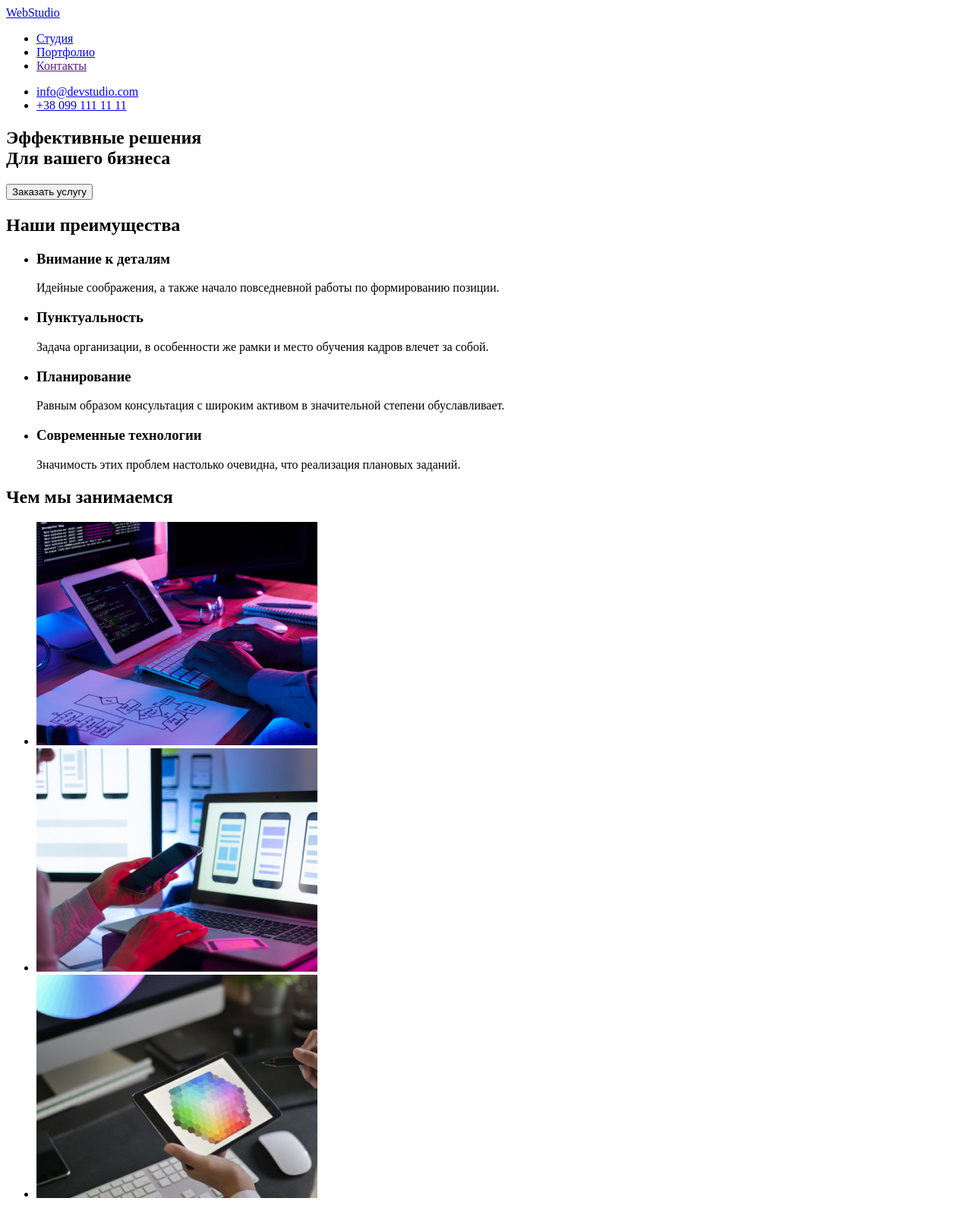
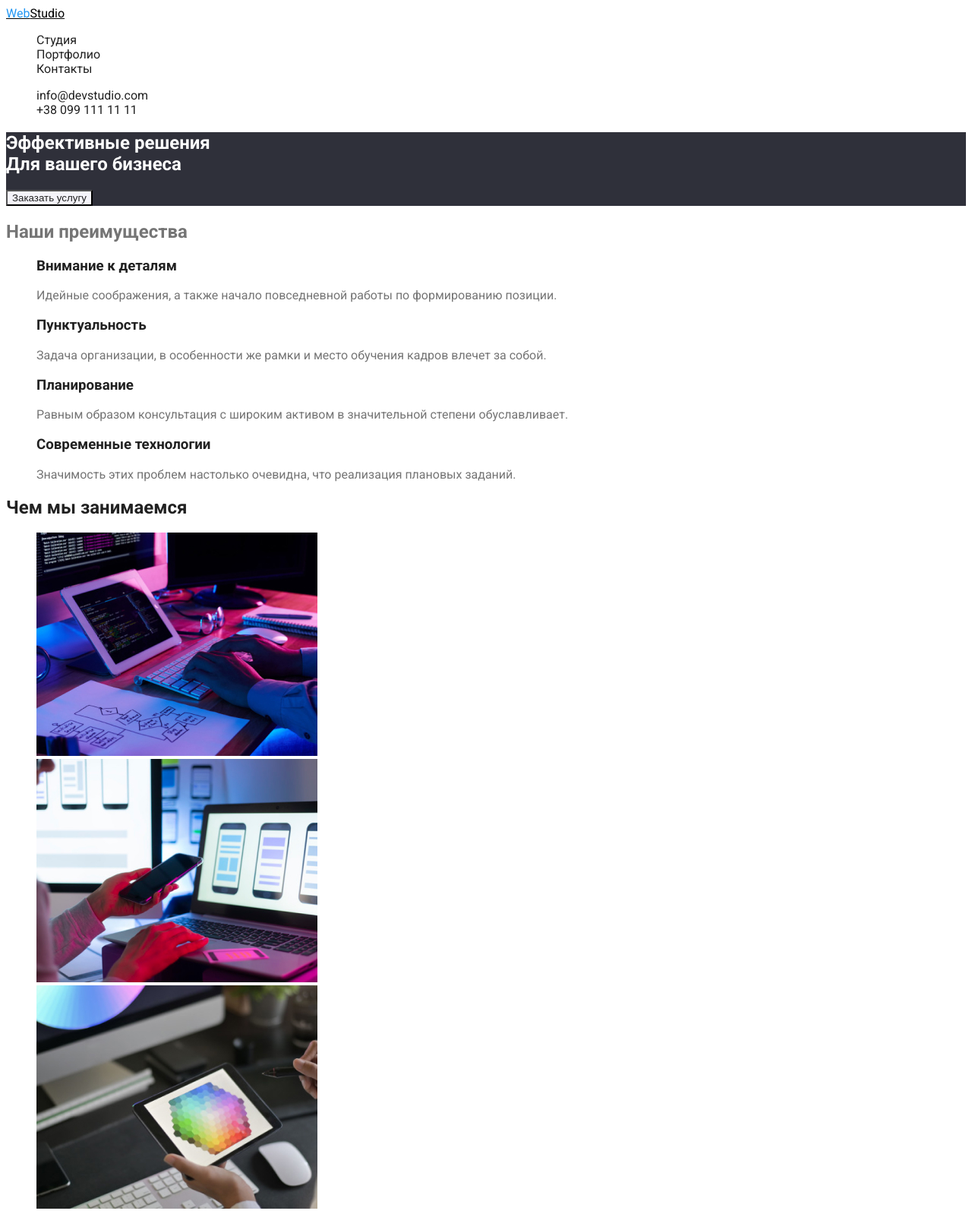
Before and after one commit to Urichcool/goit-markup-hw-02, a plain HTML site: page index.html in a window 1280 px wide. Shown: the top 1598 px of the page at 76% size. Drawn offline with Linux system fonts and the light colour scheme.

Commit message:
Оформлення-Кольорів

```diff
--- /dev/null
+++ b/css/styles.css
@@ -0,0 +1,163 @@
+/* webstudio */
+
+:root{
+--primary-text-color:#757575;
+--title-text-color: #212121;
+--accent-color: #2196F3;
+--primary-white-color: #FFFFFF;
+--primary-bg-color:#FFFFFF;
+--secondary-bg-color:#2F303A;
+--secondary-white-color:#F5F4FA;
+}
+
+body{
+    background-color:var(--primary-bg-color);
+    color: var(--primary-text-color)  ;
+    font-family:Roboto,sans-serif;}
+
+.list{
+    list-style:none;
+}
+/* Основной Цвет Серый #757575 */
+/* Вторичный Цвет #212121  */
+/* Белый #FFFFFF */
+/* Вторичный белый #F5F4FA */
+/* Акценты #2196F3  */
+
+/* header */
+
+.page-header{
+
+}
+/* logo */
+.header-logo {
+color: #000000;
+}
+
+.header-logo:hover, .header-logo:focus{
+    color:var(--accent-color);
+}
+
+.header-logo-color{
+    color: var(--accent-color);
+
+}
+
+/* site-nav */
+
+.site-nav .header-link{
+    color:var(--title-text-color) ;
+    text-decoration: none;
+
+}
+
+.site-nav .header-link:hover, .site-nav .header-link:focus {
+    color:var(--accent-color) ;
+}
+
+/*header-contacts */
+
+.header-contacts .header-link{
+color:var(--title-text-color);
+text-decoration: none;
+}
+
+.header-contacts .header-link:hover, .header-contacts .header-link:focus{
+    color:var(--accent-color);
+}
+
+/* hero */
+
+.hero{
+    background-color:var(--secondary-bg-color) ;
+}
+
+.hero-title{
+    color:var(--primary-white-color) ;
+}
+
+.button {
+    color: var(--title-text-color);
+    background-color:var(--secondary-white-color);
+    cursor: pointer;
+}
+
+.button:hover,.button:focus{
+    color:var(--secondary-white-color);
+    background-color: var(--accent-color);
+}
+
+/* features */
+.features{
+
+}
+
+.features-title{
+    color: var(--title-text-color);
+}
+
+.features-text{
+
+}
+
+/* activites */
+.activites{
+
+}
+
+.activites-title{
+    color: var(--title-text-color);
+}
+
+/* crew */
+
+.crew{
+background-color:var(--secondary-white-color) ;
+}
+
+.crew-title{
+    color:var(--title-text-color) ;
+}
+
+.crew-text{
+
+}
+
+/* footer */
+
+.page-footer{
+    background-color: var(--secondary-bg-color);
+}
+
+.footer-logo{
+    color: var(--primary-white-color);
+    text-decoration: none;
+}
+
+.footer-logo:hover,.footer-logo:focus{
+    color: var(--accent-color);
+}
+
+.footer-logo-color{
+    color: var(--accent-color);
+}
+
+.footer-adress{
+    color: var(--primary-white-color);
+    text-decoration: none;
+}
+
+.footer-adress:hover, .footer-adress:focus{
+    color: var(--accent-color);
+}
+
+.footer-link{
+    color: rgba(255, 255, 255,0.6) ;
+    text-decoration: none;
+
+}
+
+.footer-link:hover, .footer-link:focus{
+    color: var(--accent-color);
+
+}
--- a/index.html
+++ b/index.html
@@ -6,6 +6,7 @@
     <meta http-equiv="X-UA-Compatible" content="IE=edge">
     <meta name="viewport" content="width=device-width, initial-scale=1.0">
     <title>Web Studio</title>
+    <link rel="stylesheet" href="css/styles.css">
     <link rel="preconnect" href="https://fonts.googleapis.com">
     <link rel="preconnect" href="https://fonts.gstatic.com" crossorigin>
     <link href="https://fonts.googleapis.com/css2?family=Raleway:wght@700&family=Roboto:wght@400;500;700;900&display=swap"
@@ -13,67 +14,67 @@
 
 </head>
 <body>
-    <header>
+    <header class="page-header">
 
     <nav>
-        <a href="index.html">
-         WebStudio
+        <a class="header-logo" href="index.html">
+      <span class="header-logo-color">Web</span>Studio
         </a>
 
-    <ul>
-        <li><a href="index.html">Студия</a></li>
-        <li><a href="portfolio.html">Портфолио</a></li>
-        <li><a href="">Контакты</a></li>
+    <ul class="site-nav list">
+        <li><a href="index.html" class="header-link">Студия</a></li>
+        <li><a href="portfolio.html" class="header-link">Портфолио</a></li>
+        <li><a href="" class="header-link">Контакты</a></li>
     </ul>
 
     </nav>
 
-        <ul>
-        <li><a href="mailto:info@devstudio.com">info@devstudio.com</a></li>
-        <li><a href="tel:+380991111111">+38 099 111 11 11</a></li>
+        <ul class="header-contacts list">
+        <li><a href="mailto:info@devstudio.com" class="header-link">info@devstudio.com</a></li>
+        <li><a href="tel:+380991111111" class="header-link">+38 099 111 11 11</a></li>
     </ul>
     </header>
 
 <main>
 
-    <section>
-        <h1>Эффективные решения <br/>Для вашего бизнеса</h1>
-        <button type="button">Заказать услугу</button>
+    <section class="hero">
+        <h1 class="hero-title">Эффективные решения <br/>Для вашего бизнеса</h1>
+        <button class="button" type="button">Заказать услугу</button>
     </section>
 
 
-    <section>
+    <section class="features">
 
     <h2>Наши преимущества</h2>
 
-<ul>
+<ul class="list">
     <li>
-        <h3>Внимание к деталям</h3>
-        <p>Идейные соображения, а также начало повседневной работы по формированию позиции.</p>
+        <h3 class="features-title">Внимание к деталям</h3>
+        <p class="features-text">Идейные соображения, а также начало повседневной работы по формированию позиции.</p>
     </li>
 
     <li>
-        <h3>Пунктуальность</h3>
-        <p>Задача организации, в особенности же рамки и место обучения кадров влечет за собой.</p>
+        <h3 class="features-title">Пунктуальность</h3>
+        <p class="features-text">Задача организации, в особенности же рамки и место обучения кадров влечет за собой.</p>
     </li>
 
     <li>
-        <h3>Планирование</h3>
-        <p>Равным образом консультация с широким активом в значительной степени обуславливает.</p>
+        <h3 class="features-title">Планирование</h3>
+        <p class="features-text">Равным образом консультация с широким активом в значительной степени обуславливает.</p>
     </li>
 
     <li>
-        <h3>Современные технологии</h3>
-        <p>Значимость этих проблем настолько очевидна, что реализация плановых заданий.</p>
+        <h3 class="features-title">Современные технологии</h3>
+        <p class="features-text">Значимость этих проблем настолько очевидна, что реализация плановых заданий.</p>
     </li>
 
 </ul>
     </section>
 
 
-    <section>
-        <h2>Чем мы занимаемся</h2>
-<ul>
+    <section class="activites">
+        <h2 class="activites-title">Чем мы занимаемся</h2>
+<ul class="list">
         <li><img src="images/box1.jpg" width="370" alt="Програмирование"></li>
         <li><img src="images/box2.jpg" width="370" alt="Маркетинг"></li>
         <li><img src="images/box3.jpg" width="370" alt="Графический дизайн"></li>
@@ -81,52 +82,52 @@
     </section>
 
 
-    <section>
+    <section class="crew">
         <h2>Наша Команда</h2>
-    <ul>
+    <ul class="list">
         <li>
             <img src="images/crew1.jpg" width="270" alt="Игорь Демьяненко Product Designer">
-            <h3>Игорь Демьяненко</h3>
-            <p>Product Designer</p>
+            <h3 class="crew-title">Игорь Демьяненко</h3>
+            <p class="crew-text">Product Designer</p>
         </li>
 
         <li>
             <img src="images/crew2.jpg" width="270" alt="Ольга Репина Frontend Developer">
-            <h3>Ольга Репина</h3>
-            <p>Frontend Developer</p>
+            <h3 class="crew-title">Ольга Репина</h3>
+            <p class="crew-text">Frontend Developer</p>
         </li>
 
         <li>
             <img src="images/crew3.jpg" width="270" alt="Николай Тарасов Marketing ">
-                <h3>Николай Тарасов</h3>
-                <p>Marketing</p>
+                <h3 class="crew-title">Николай Тарасов</h3>
+                <p class="crew-text">Marketing</p>
         </li>
 
         <li>
             <img src="images/crew4.jpg" width="270" alt="Михаил Ермаков UI Designer">
-                <h3>Михаил Ермаков</h3>
-                <p>UI Designer</p>
+                <h3 class="crew-title">Михаил Ермаков</h3>
+                <p class="crew-text">UI Designer</p>
         </li>
     </ul>
     </section>
 
 </main>
 
-    <footer>
-        <a href="index.html">WebStudio</a>
+    <footer class="page-footer">
+        <a class="footer-logo" href="index.html"><span class="footer-logo-color" >Web</span>Studio</a>
 
         <address>
-        <ul>
+        <ul class="list">
     <li>
-       <a href="https://goo.gl/maps/MrdQJycXRBSHevHh7" target="_blank" rel="noopener nofollow noreferrer"> г. Киев, пр-т Леси Украинки, 26</a>
+       <a class="footer-adress" href="https://goo.gl/maps/MrdQJycXRBSHevHh7" target="_blank" rel="noopener nofollow noreferrer"> г. Киев, пр-т Леси Украинки, 26</a>
     </li>
 
     <li>
-       <a href="mailto:info@example.com">info@example.com</a>
+       <a class="footer-link" href="mailto:info@example.com">info@example.com</a>
     </li>
 
     <li>
-       <a href="tel:+380991111111">+38 099 111 11 11</a>
+       <a class="footer-link" href="tel:+380991111111">+38 099 111 11 11</a>
     </li>
 </ul>
 
--- a/styles.css
+++ /dev/null
@@ -1,4 +0,0 @@
-body{
-    font-family: 'Raleway', sans-serif;
-    font-family: 'Roboto', sans-serif;
-}
```
Also changed, not shown: portfolio.html (+2 -2 lines).
